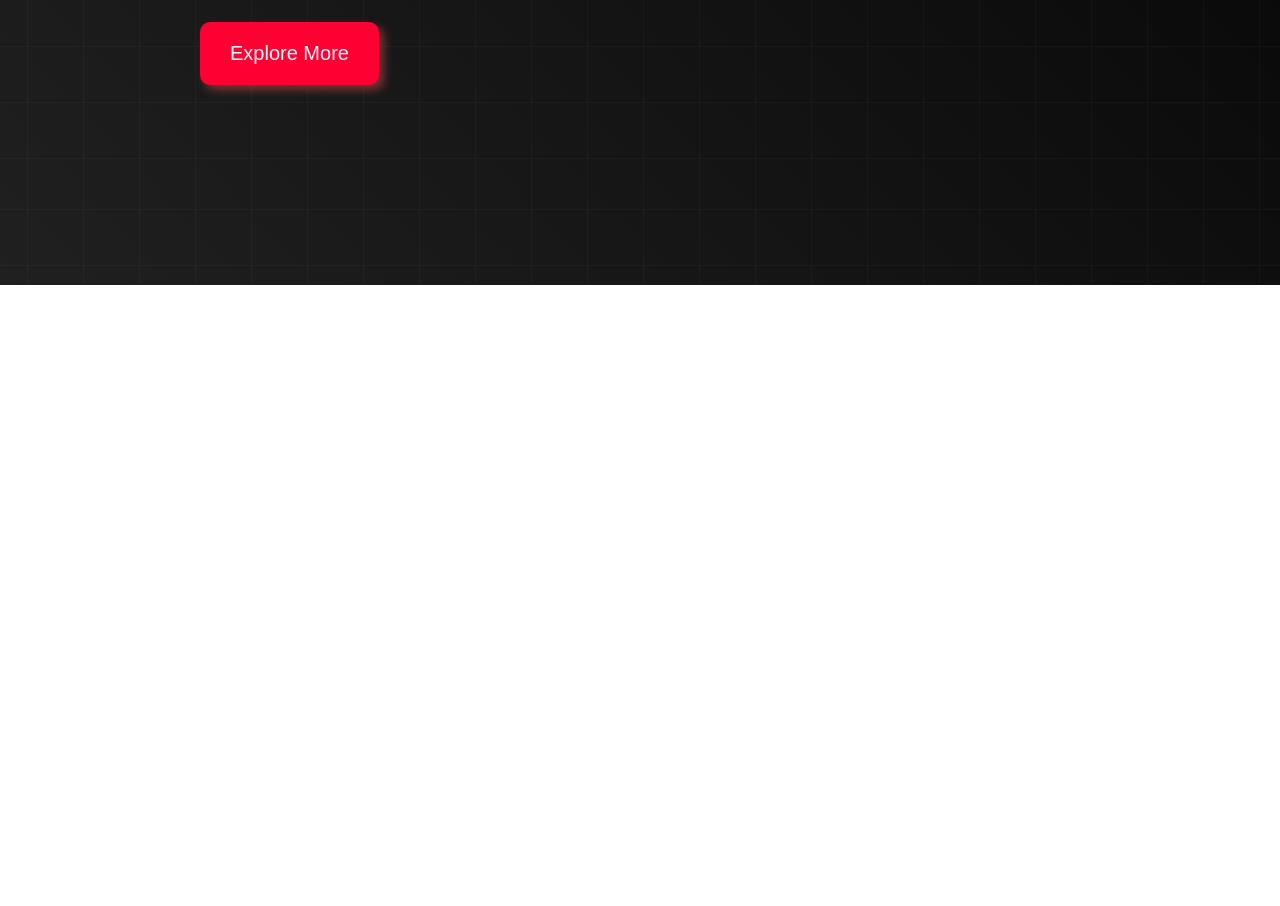
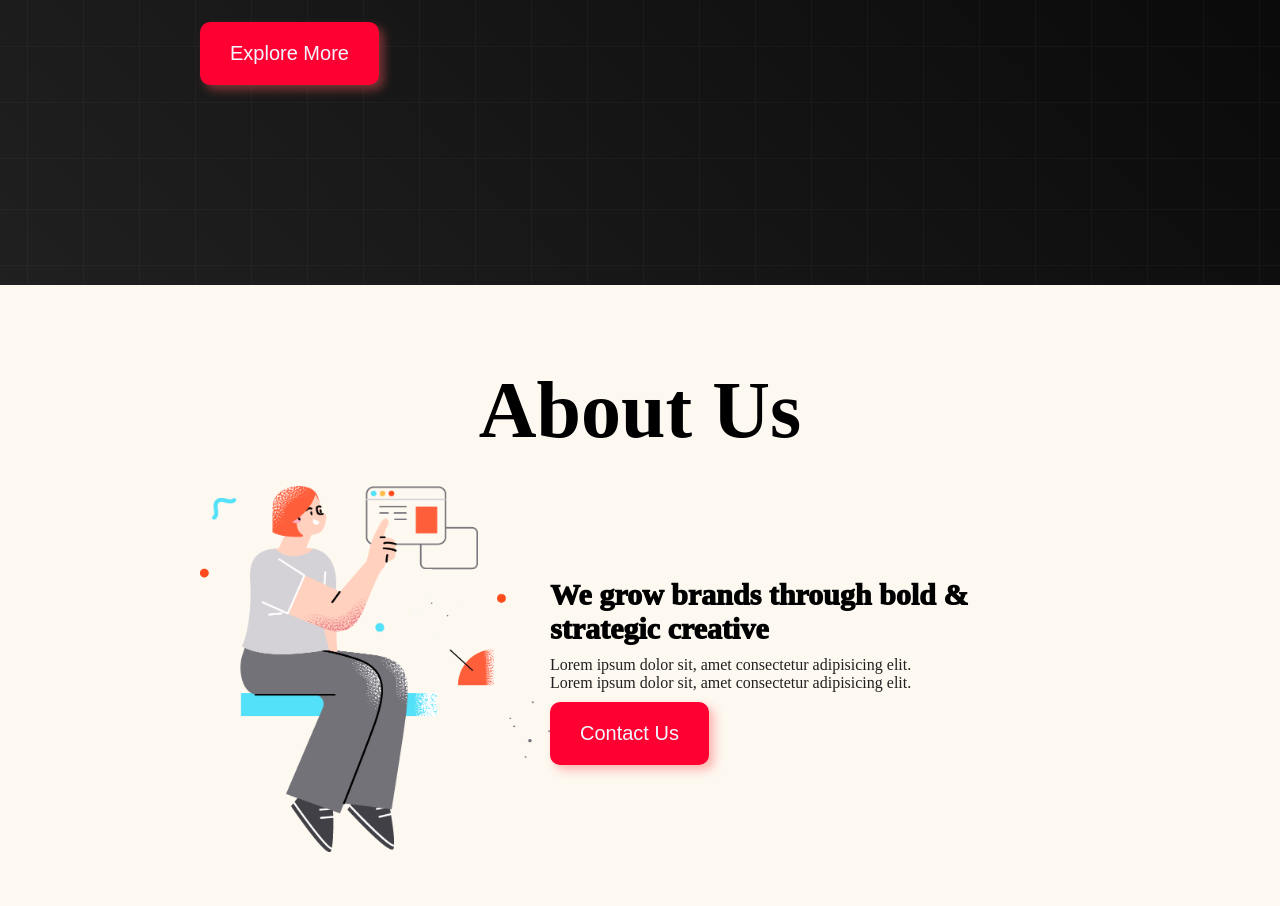
Before and after one commit to hossainfuad68/digital-products, a plain HTML site: page index.html in a window 1280 px wide. Shown: the part 825-1731 px from the top of the page. Before the commit the page ends 1110 px from the top, so only its background shows below. Drawn offline with Linux system fonts and the light colour scheme.

Commit message:
part02 done

```diff
--- a/index.html
+++ b/index.html
@@ -24,9 +24,10 @@
     </header>
 
      <main>
+      <section>
         <div class="benner">
             <div class="benner-text">
-                <h1 class="title">Better design for <br>your digital products</h2>
+                <h1 class="benner-title">Better design for <br>your digital products</h2>
                 <p class="first-dis">
                     We are a creative studio specializing in UI/UX design,devlopment & strategy.
                 </p>
@@ -36,6 +37,31 @@
                 <img src="images/banner.png" alt="">
             </div>
         </div>
+      </section>
+
+      <section class="part-two">
+        <h1 class="title">About Us</h1>
+
+      <div class="man-text">
+
+        <div class="sitting-man">
+            <img src="images/section.png" alt="">
+
+        </div>
+            <div class="About-text">
+
+                <h3 class="sub-title">We grow brands through bold & strategic creative</h3>
+                <ul class="dis-lis">
+                    <li>Lorem ipsum dolor sit, amet consectetur adipisicing elit.</li>
+                    <li>Lorem ipsum dolor sit, amet consectetur adipisicing elit.</li>
+                    <li></li>
+                </ul>
+
+                <button class="primary-btn">Contact Us</button>
+            </div>
+
+      </div>
+      </section>
      </main>
 
      <footer>
--- a/style.css
+++ b/style.css
@@ -44,7 +44,7 @@ nav{
     linear-gradient(45deg,#202020 ,#000000);
 
 }
-.title{
+.benner-title{
     font-size: 100px;
     color: aliceblue;
     margin-bottom: 20PX;
@@ -64,9 +64,39 @@ nav{
     box-shadow: 5px 5px 10px rgba(255, 89, 89, 0.425);
 }
 
-
-
-
 .man img{
     width: 350px;
 }
+
+/*section-02*/
+.part-two{
+    padding: 50px 200px;
+    background-color: rgba(250, 235, 215, 0.363);
+}
+.title{
+    font-size: 80px;
+    text-align: center;
+    margin: 30px;
+}
+
+.man-text{
+    display: flex;
+    justify-content: space-between;
+    align-items: center;
+}
+
+.sitting-man img{
+    width: 350px;
+}
+
+.sub-title{
+    font-size: 30px;
+    font-weight:1000;
+    margin-bottom: 10px;
+}
+.dis-lis{
+    list-style: none;
+    color: #202020;
+    margin-bottom: 10px;
+
+}
```
